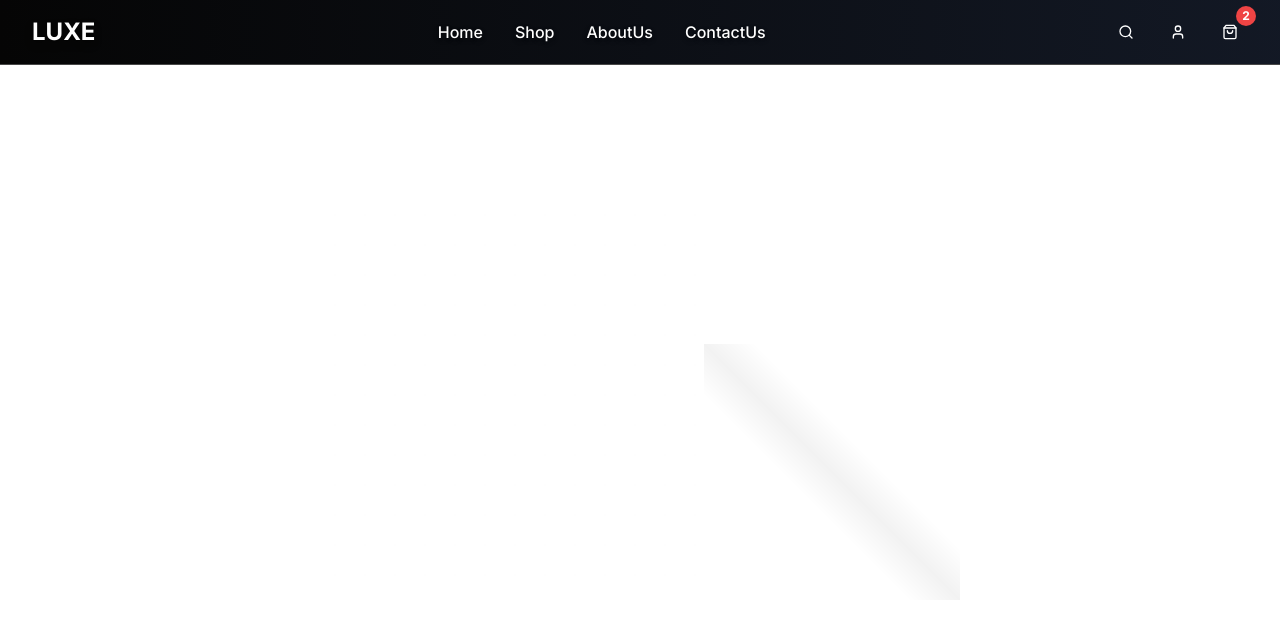
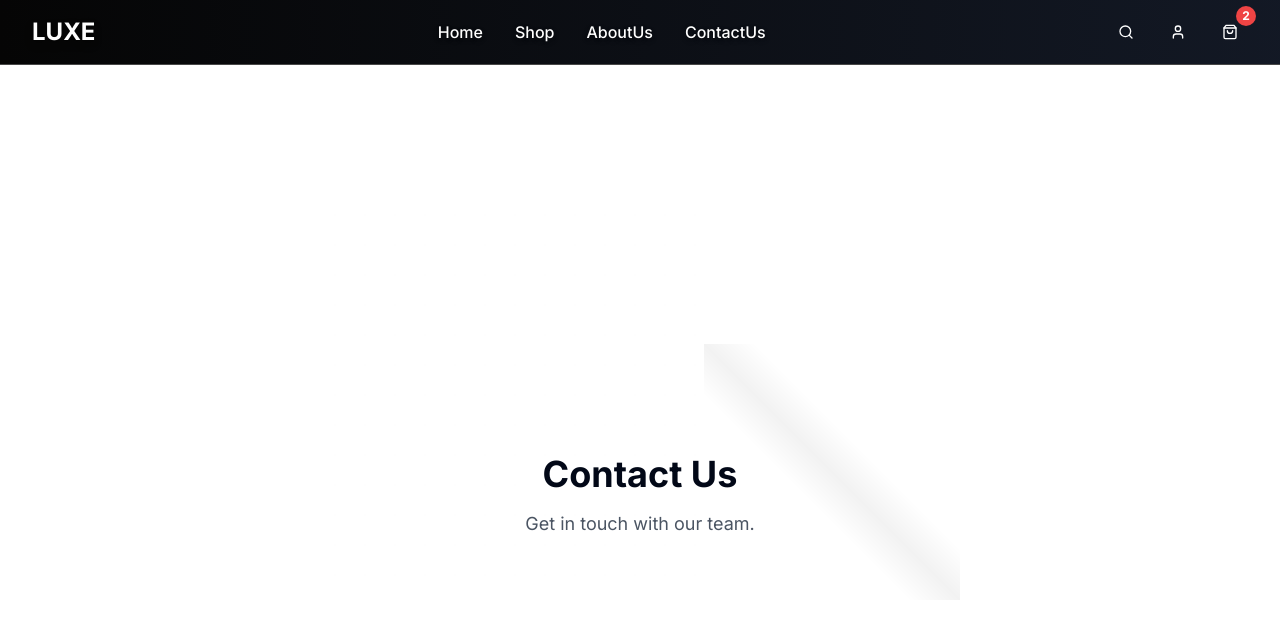
Before and after one commit to BOBBY01151/E.Com_Project, a React (Vite) app in the folder frontend/: page /contactus in a window 1280 px wide. Shown: the top 638 px of the page. Built offline with nearby package versions, Linux system fonts and the light colour scheme.

Commit message:
ConsoleClear

```diff
--- a/frontend/src/App.jsx
+++ b/frontend/src/App.jsx
@@ -22,6 +22,25 @@ import OrderDetail from './pages/OrderDetail'
 import AdminDashboard from './pages/AdminDashboard'
 import AdminProducts from './pages/AdminProducts'
 import AdminOrders from './pages/AdminOrders'
+
+// Create placeholder components for missing pages
+const AboutUs = () => (
+  <div className="min-h-screen flex items-center justify-center">
+    <div className="text-center">
+      <h1 className="text-4xl font-bold mb-4">About Us</h1>
+      <p className="text-lg text-gray-600">Welcome to LUXE - Your premium fashion destination.</p>
+    </div>
+  </div>
+);
+
+const ContactUs = () => (
+  <div className="min-h-screen flex items-center justify-center">
+    <div className="text-center">
+      <h1 className="text-4xl font-bold mb-4">Contact Us</h1>
+      <p className="text-lg text-gray-600">Get in touch with our team.</p>
+    </div>
+  </div>
+);
 
 // Redux
 import { reset } from './store/slices/authSlice'
@@ -150,6 +169,10 @@ function App() {
               <AdminOrders />
             </ProtectedRoute>
           } />
+
+          {/* Placeholder Routes */}
+          <Route path="/aboutus" element={<AboutUs />} />
+          <Route path="/contactus" element={<ContactUs />} />
         </Routes>
       </main>
 
--- a/frontend/src/main.jsx
+++ b/frontend/src/main.jsx
@@ -10,7 +10,12 @@ import './index.css'
 ReactDOM.createRoot(document.getElementById('root')).render(
   <React.StrictMode>
     <Provider store={store}>
-      <BrowserRouter>
+      <BrowserRouter
+        future={{
+          v7_startTransition: true,
+          v7_relativeSplatPath: true
+        }}
+      >
         <App />
         <Toaster
           position="top-right"
```
